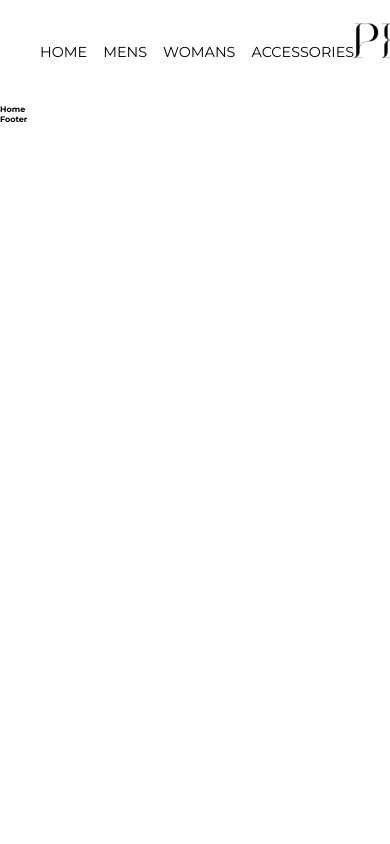
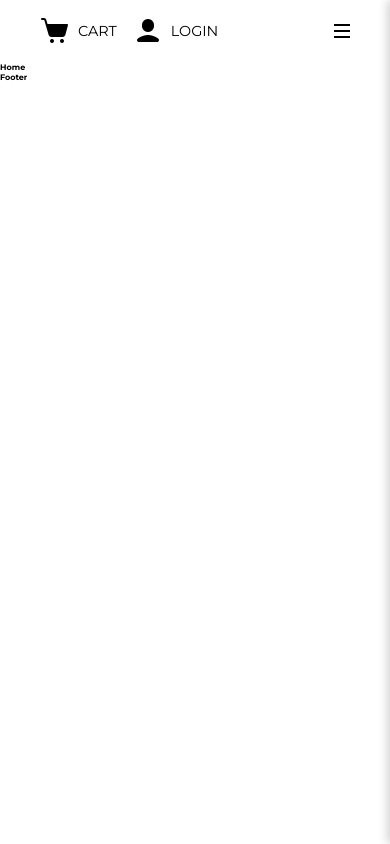
Before and after one commit to SandroSimic/Persona, a React (Vite) app in the folder client/: page / in a window 390 px wide. Built offline with nearby package versions, Linux system fonts and the light colour scheme.

Commit message:
Finished Nav Bar

```diff
--- a/client/src/components/navigation/Navigation.jsx
+++ b/client/src/components/navigation/Navigation.jsx
@@ -3,10 +3,18 @@ import styles from "./Navigation.module.scss";
 import logo from "../../assets/logo.png";
 import cartIcon from "../../assets/cart.png";
 import userIcon from "../../assets/user.png";
+import { useState } from "react";
+
 const Navigation = () => {
+  const [isOpenRes, setIsOpenRes] = useState(false);
+
+  const handleOpenRes = () => {
+    setIsOpenRes(!isOpenRes);
+  };
+
   return (
     <div className={styles.header}>
-      <ul className={styles.navList}>
+      <ul className={`${styles.navList} ${isOpenRes ? styles.open : ""}`}>
         <li>
           <Link to="#">HOME</Link>
         </li>
@@ -20,18 +28,26 @@ const Navigation = () => {
           <Link to="#">ACCESSORIES</Link>
         </li>
       </ul>
-      <div>
-        <img src={logo} />
+      <div className={styles.logo}>
+        <img src={logo} alt="Logo" />
       </div>
       <div className={styles.navActions}>
         <Link to="#">
-          <img src={cartIcon} />
+          <img src={cartIcon} alt="Cart" />
           CART
         </Link>
         <Link to="#">
-          <img src={userIcon} />
+          <img src={userIcon} alt="User" />
           LOGIN
         </Link>
+      </div>
+      <div
+        className={`${styles.hamburger} ${isOpenRes ? styles.open : ""}`}
+        onClick={handleOpenRes}
+      >
+        <div />
+        <div />
+        <div />
       </div>
     </div>
   );
--- a/client/src/components/navigation/Navigation.module.scss
+++ b/client/src/components/navigation/Navigation.module.scss
@@ -1,3 +1,4 @@
+@import "../../styles/globals.scss";
 .header {
   display: flex;
   align-items: center;
@@ -5,10 +6,26 @@
   padding: 2rem 5rem;
 }
 
+.logo {
+  & img {
+    width: 100%;
+    height: 100%;
+  }
+
+  @include tablet {
+    display: none;
+  }
+}
+
 .navList {
   display: flex;
   justify-content: space-between;
   gap: 2rem;
+
+  // // Desktop display settings
+  // @include tablet {
+  //   display: none;
+  // }
 
   & li {
     list-style: none;
@@ -32,8 +49,42 @@
     }
 
     &:hover {
-      // font-weight: 700;
-      text-shadow: 0 0 .65px #333, 0 0 .65px #333;
+      text-shadow: 0 0 0.65px #333, 0 0 0.65px #333;
+    }
+
+  }
+
+  @include tablet {
+    justify-content: center;
+    align-items: center;
+    gap: 5rem;
+    flex-direction: column;
+    position: fixed;
+    top: 0;
+    right: 0; // Start from the right side
+    height: 100vh;
+    width: 50%;
+    background-color: white;
+    padding: 2rem;
+    z-index: 100;
+    box-shadow: -2px 0 10px rgba(0, 0, 0, 0.2);
+    transition: transform 0.4s ease;
+    transform: translateX(100%); // Initially hidden off-screen to the right
+    display: flex;
+
+    & li {
+      font-size: 2.5rem;
+    }
+
+    @include mobile {
+      width: 100%;
+    }
+  }
+
+  // When open, it slides in from the right
+  &.open {
+    @include tablet {
+      transform: translateX(0); // Slide it in
     }
   }
 }
@@ -49,9 +100,39 @@
     gap: 1rem;
 
     &:hover {
-      // font-weight: 700;
       text-shadow: 0 0 1px #333, 0 0 1px #333;
-
     }
   }
 }
+
+.hamburger {
+  cursor: pointer;
+  display: none;
+
+  @include tablet {
+    display: flex;
+    flex-direction: column;
+    align-items: center;
+    justify-content: center;
+    gap: 0.5rem;
+    z-index: 100;
+    & div {
+      width: 2rem;
+      height: 0.25rem;
+      background-color: black;
+      transition: all 0.3s ease;
+    }
+
+    &.open div:nth-child(1) {
+      transform: rotate(45deg) translate(5px, 3px);
+    }
+
+    &.open div:nth-child(2) {
+      opacity: 0;
+    }
+
+    &.open div:nth-child(3) {
+      transform: rotate(-45deg) translate(5px, -3px);
+    }
+  }
+}
--- a/client/src/styles/utils.scss
+++ b/client/src/styles/utils.scss
@@ -6,3 +6,40 @@
   --black-color: #333333;
   --white-color: #ffffff;
 }
+
+
+@mixin mobile {
+  @media only screen and (max-width: 576px) {
+    @content;
+  }
+}
+
+@mixin miniTablet {
+  @media only screen and (max-width: 768px) {
+    @content;
+  }
+}
+
+@mixin tablet {
+  @media only screen and (max-width: 991px) {
+    @content;
+  }
+}
+
+@mixin desktop {
+  @media only screen and (min-width: 992px) {
+    @content;
+  }
+}
+
+@mixin bigDesktop {
+  @media only screen and (min-width: 1280px) {
+    @content;
+  }
+}
+
+@mixin largeDesktop {
+  @media only screen and (min-width: 1921px) {
+    @content;
+  }
+}
```
